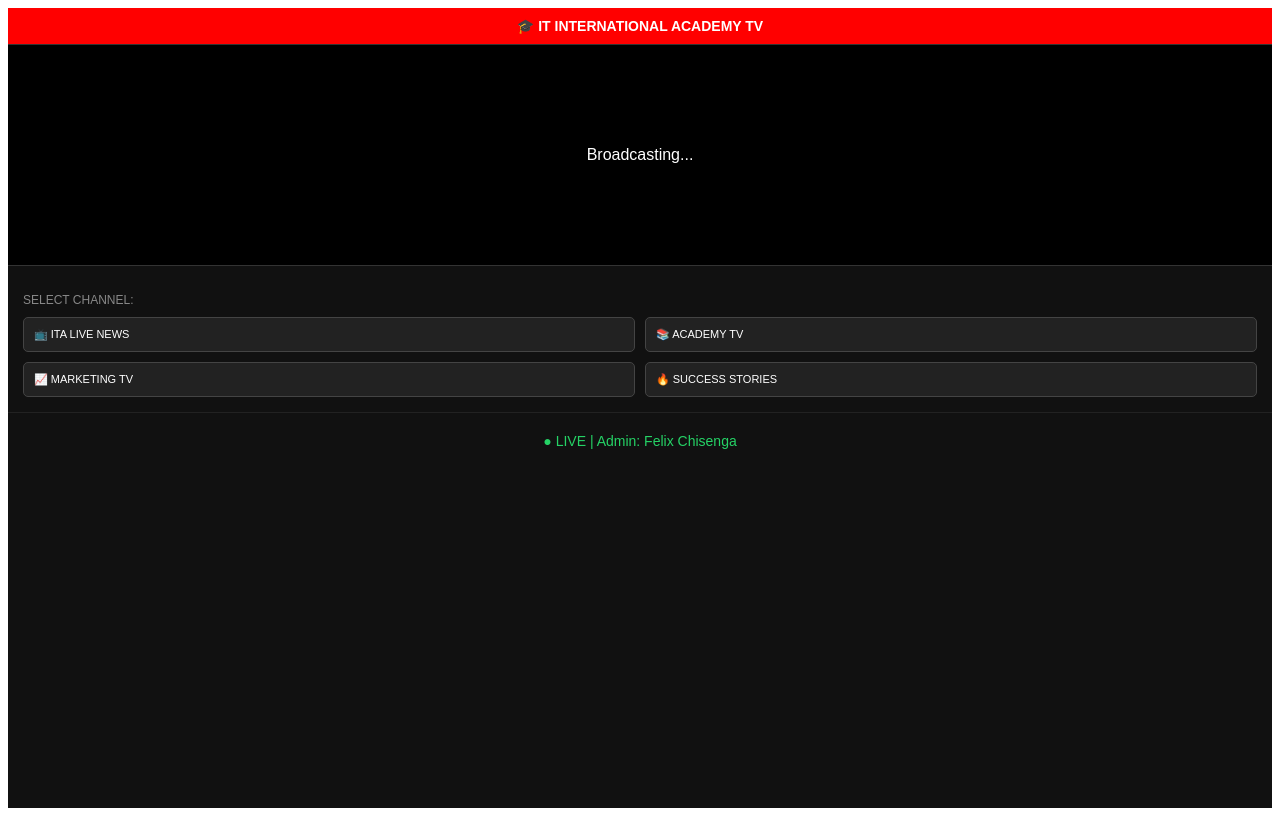
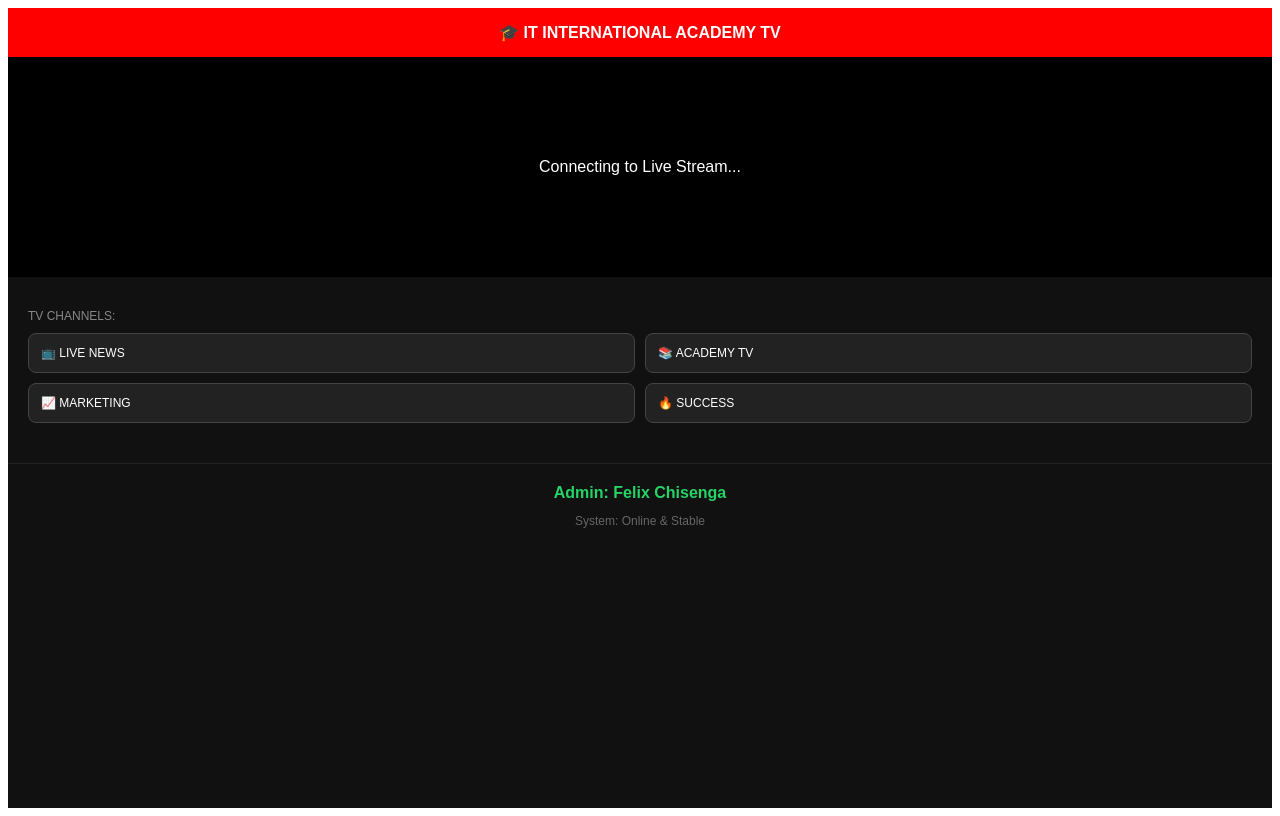
Before and after one commit to felixbrownz907-rgb/ita_tv, a React (Vite) app: page / in a window 1280 px wide. Built offline with nearby package versions, Linux system fonts and the light colour scheme; no server answers; the database is empty.

Commit message:
fixed abnormal screen and added channels

```diff
--- a/src/main.jsx
+++ b/src/main.jsx
@@ -15,7 +15,7 @@ const AcademyApp = () => {
   }, []);
 
   const opts = {
-    height: '220', // Fixed height to stop the "Abnormal" stretching
+    height: '220', // This height stops the "abnormal" stretching
     width: '100%',
     playerVars: { autoplay: 1, controls: 1, muted: 1, playsinline: 1 }
   };
@@ -23,36 +23,37 @@ const AcademyApp = () => {
   return (
     <div style={{ background: '#111', minHeight: '100vh', color: 'white', fontFamily: 'sans-serif' }}>
 
-      {/* 1. TOP NAVIGATION (From your Plan) */}
-      <div style={{ background: 'red', padding: '10px', textAlign: 'center', fontWeight: 'bold', fontSize: '14px' }}>
+      {/* 1. SYSTEM HEADER */}
+      <div style={{ background: 'red', padding: '15px', textAlign: 'center', fontWeight: 'bold' }}>
         🎓 IT INTERNATIONAL ACADEMY TV
       </div>
 
-      {/* 2. THE TV SCREEN (Fixed Layout) */}
-      <div style={{ width: '100%', background: '#000', borderTop: '1px solid #333', borderBottom: '1px solid #333' }}>
+      {/* 2. THE TV SCREEN (Standard Size) */}
+      <div style={{ width: '100%', background: '#000' }}>
         {broadcast.videoId ? (
           <YouTube videoId={broadcast.videoId} opts={opts} />
         ) : (
           <div style={{ height: '220px', display: 'flex', alignItems: 'center', justifyContent: 'center' }}>
-            Broadcasting...
+            Connecting to Live Stream...
           </div>
         )}
       </div>
 
-      {/* 3. CHANNEL SELECTOR (Part 2 of your Plan) */}
-      <div style={{ padding: '15px' }}>
-        <p style={{ fontSize: '12px', color: '#888', marginBottom: '10px' }}>SELECT CHANNEL:</p>
+      {/* 3. CHANNEL SELECTOR (From your System Plan) */}
+      <div style={{ padding: '20px' }}>
+        <p style={{ fontSize: '12px', color: '#888', marginBottom: '10px' }}>TV CHANNELS:</p>
         <div style={{ display: 'grid', gridTemplateColumns: '1fr 1fr', gap: '10px' }}>
-          <button style={btnStyle}>📺 ITA LIVE NEWS</button>
+          <button style={btnStyle}>📺 LIVE NEWS</button>
           <button style={btnStyle}>📚 ACADEMY TV</button>
-          <button style={btnStyle}>📈 MARKETING TV</button>
-          <button style={btnStyle}>🔥 SUCCESS STORIES</button>
+          <button style={btnStyle}>📈 MARKETING</button>
+          <button style={btnStyle}>🔥 SUCCESS</button>
         </div>
       </div>
 
-      {/* 4. ADMIN FOOTER */}
-      <div style={{ marginTop: 'auto', padding: '20px', textAlign: 'center', borderTop: '1px solid #222' }}>
-        <p style={{ margin: 0, fontSize: '14px', color: '#25D366' }}>● LIVE | Admin: Felix Chisenga</p>
+      {/* 4. ADMIN SECTION */}
+      <div style={{ marginTop: '20px', padding: '20px', textAlign: 'center', borderTop: '1px solid #222' }}>
+        <p style={{ margin: 0, color: '#25D366', fontWeight: 'bold' }}>Admin: Felix Chisenga</p>
+        <p style={{ fontSize: '12px', color: '#666' }}>System: Online & Stable</p>
       </div>
     </div>
   );
@@ -62,9 +63,9 @@ const btnStyle = {
   background: '#222',
   color: 'white',
   border: '1px solid #444',
-  padding: '10px',
-  borderRadius: '5px',
-  fontSize: '11px',
+  padding: '12px',
+  borderRadius: '8px',
+  fontSize: '12px',
   textAlign: 'left'
 };
 
```
